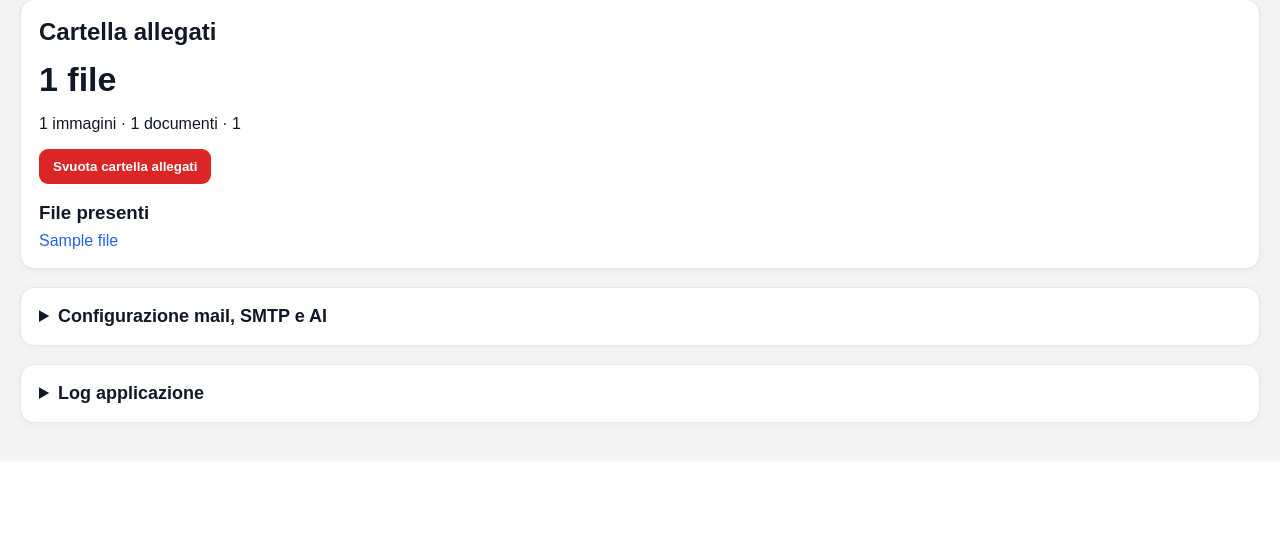
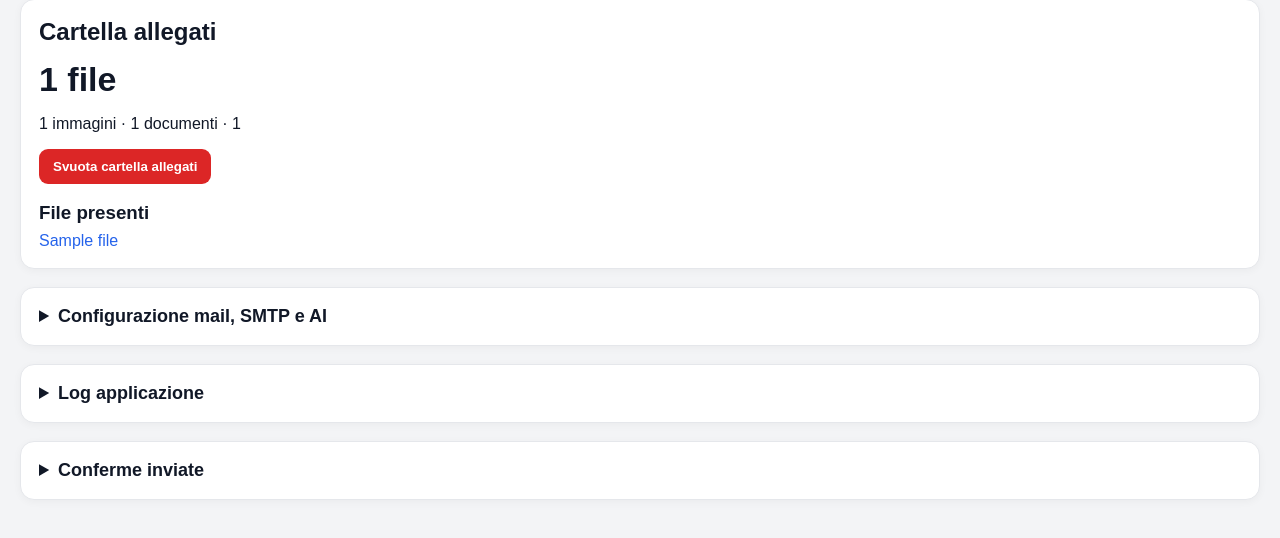
Before and after one commit to Niki206cc/chatgpt, a Flask app: template templates/index.html in a window 1280 px wide. Shown: the part 414-952 px from the top of the page. Before the commit the page ends 845 px from the top, so only its background shows below. Run offline with Flask 3, Linux system fonts and the light colour scheme; the template is opened without the code that fills it: most values are stand-ins (such as "Sample title", 1, 10 or a date in 2020); parts of the project's set-up code (start-up, migrations or seed data) failed here and were passed over; some libraries are stand-ins or nearby versions.

Commit message:
Aggiunge pannello conferme inviate in dashboard

```diff
--- a/templates/index.html
+++ b/templates/index.html
@@ -143,6 +143,17 @@
   <summary class="section-summary">Log applicazione</summary>
   <pre>{{ logs }}</pre>
 </details>
+
+<details class="card log-box">
+  <summary class="section-summary">Conferme inviate</summary>
+  <div class="table-actions">
+    <form method="post" action="{{ url_for('clear_confirmation_logs_route') }}" onsubmit="return confirm('Svuotare lo storico delle conferme inviate?');">
+      <button class="btn danger icon-btn" type="submit" title="Svuota storico conferme" aria-label="Svuota storico conferme">🗑️</button>
+    </form>
+  </div>
+  <pre>{{ confirmation_logs or "Nessuna conferma registrata." }}</pre>
+</details>
+
 <script>
   document.addEventListener('DOMContentLoaded', function () {
     const top = document.getElementById('select-all-mails');
```
